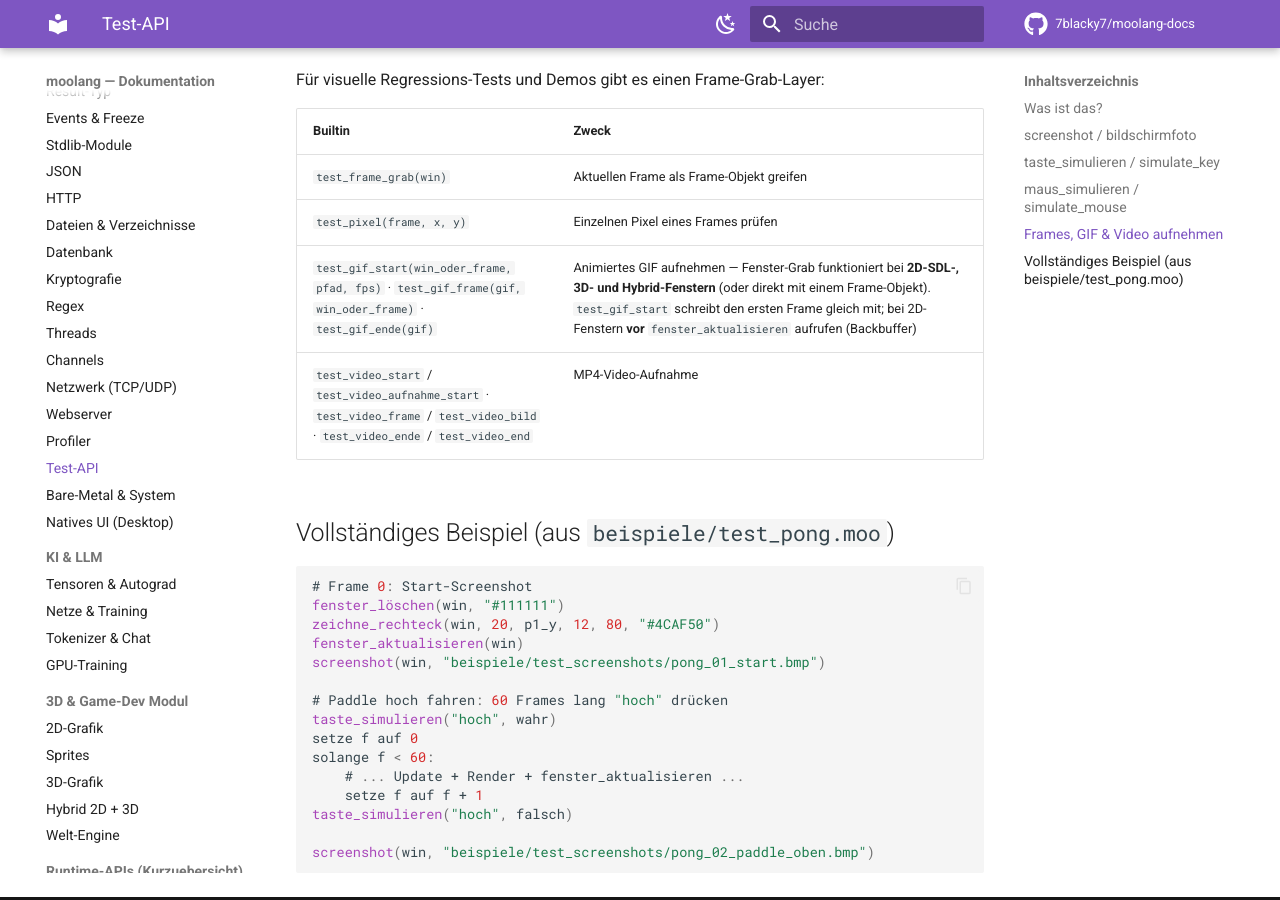
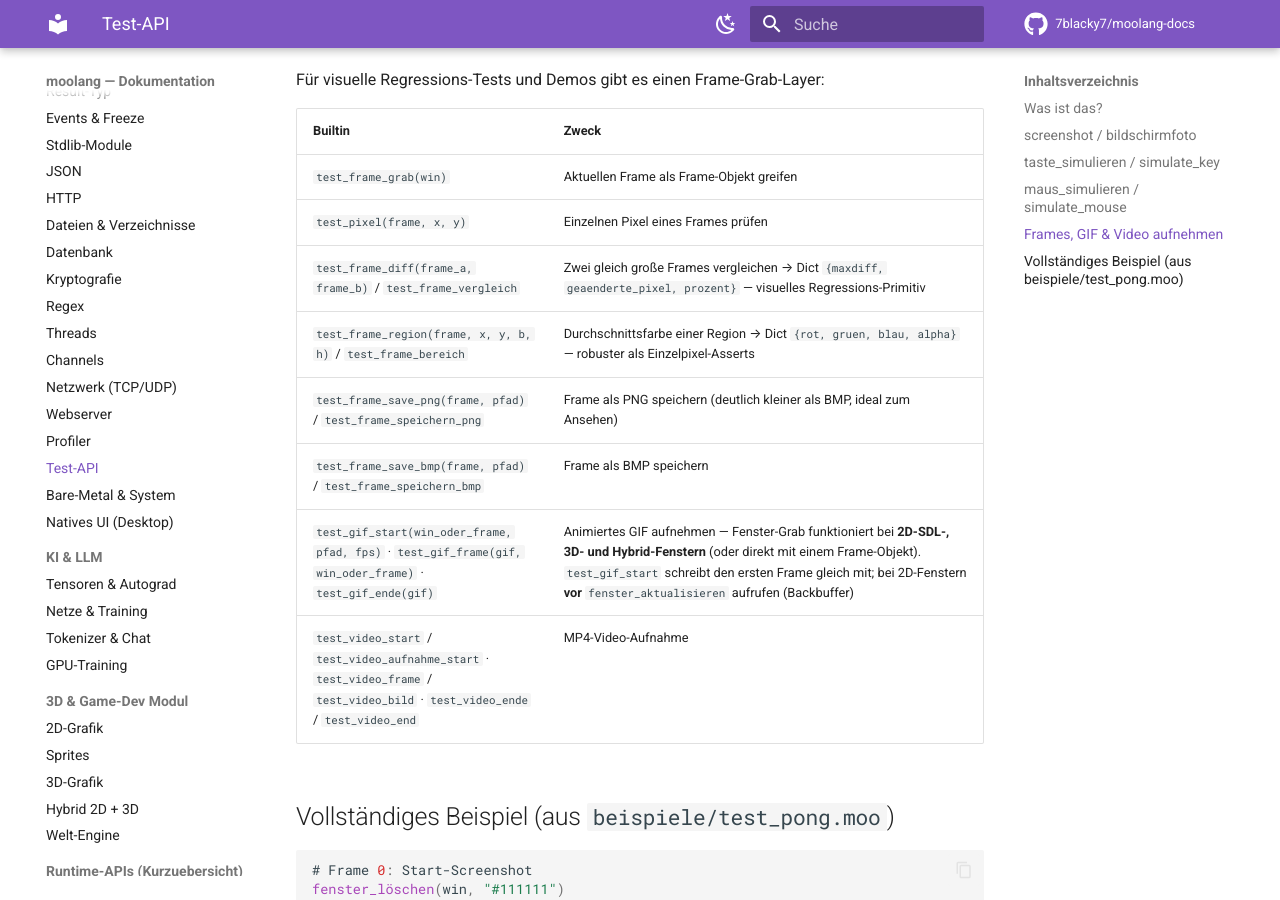
Before and after one commit to 7blacky7/moolang-docs, an MkDocs documentation site: the page built from docs/referenz/test-api.md, in a window 1280 px wide and 900 px high, scrolled down 1011 px. Built offline with MkDocs 1.6.1 and Material for MkDocs 9.7.7, drawn with Linux system fonts in a browser that asks for light colours; comment, search, counter and statistics services are not loaded.

Commit message:
feat(docs): test-api.md — test_frame_diff/region/save_png dokumentiert
Neue 2D-Debug-Builtins aus moo Task 6bb03790 Teil B inkl. DE-Aliase;
test_frame_save_bmp in der Tabelle ergänzt.

Co-Authored-By: Claude Fable 5 <noreply@anthropic.com>

```diff
--- a/docs/referenz/test-api.md
+++ b/docs/referenz/test-api.md
@@ -47,6 +47,10 @@ Für visuelle Regressions-Tests und Demos gibt es einen Frame-Grab-Layer:
 |---|---|
 | `test_frame_grab(win)` | Aktuellen Frame als Frame-Objekt greifen |
 | `test_pixel(frame, x, y)` | Einzelnen Pixel eines Frames prüfen |
+| `test_frame_diff(frame_a, frame_b)` / `test_frame_vergleich` | Zwei gleich große Frames vergleichen → Dict `{maxdiff, geaenderte_pixel, prozent}` — visuelles Regressions-Primitiv |
+| `test_frame_region(frame, x, y, b, h)` / `test_frame_bereich` | Durchschnittsfarbe einer Region → Dict `{rot, gruen, blau, alpha}` — robuster als Einzelpixel-Asserts |
+| `test_frame_save_png(frame, pfad)` / `test_frame_speichern_png` | Frame als PNG speichern (deutlich kleiner als BMP, ideal zum Ansehen) |
+| `test_frame_save_bmp(frame, pfad)` / `test_frame_speichern_bmp` | Frame als BMP speichern |
 | `test_gif_start(win_oder_frame, pfad, fps)` · `test_gif_frame(gif, win_oder_frame)` · `test_gif_ende(gif)` | Animiertes GIF aufnehmen — Fenster-Grab funktioniert bei **2D-SDL-, 3D- und Hybrid-Fenstern** (oder direkt mit einem Frame-Objekt). `test_gif_start` schreibt den ersten Frame gleich mit; bei 2D-Fenstern **vor** `fenster_aktualisieren` aufrufen (Backbuffer) |
 | `test_video_start` / `test_video_aufnahme_start` · `test_video_frame` / `test_video_bild` · `test_video_ende` / `test_video_end` | MP4-Video-Aufnahme |
 
```
